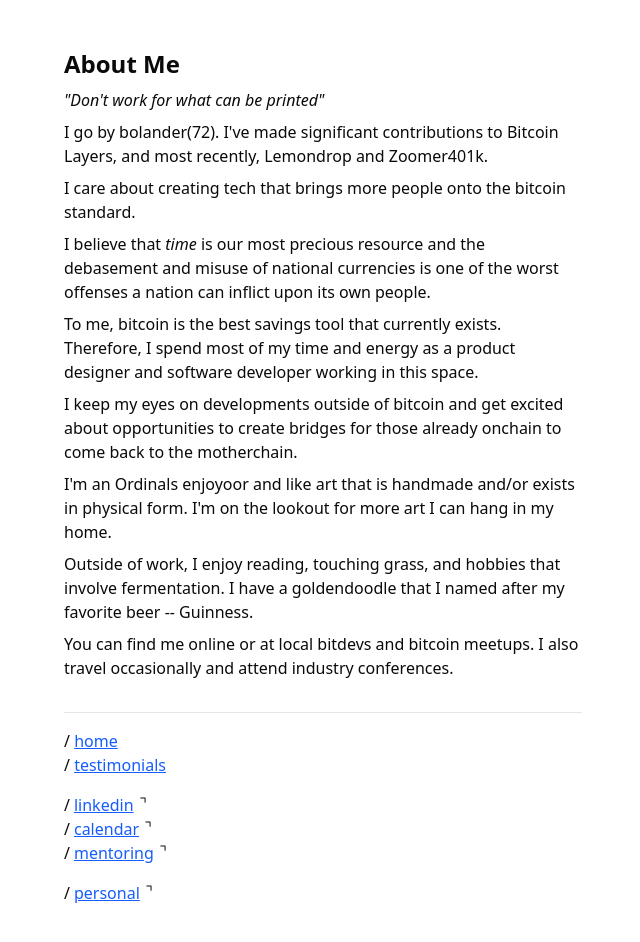
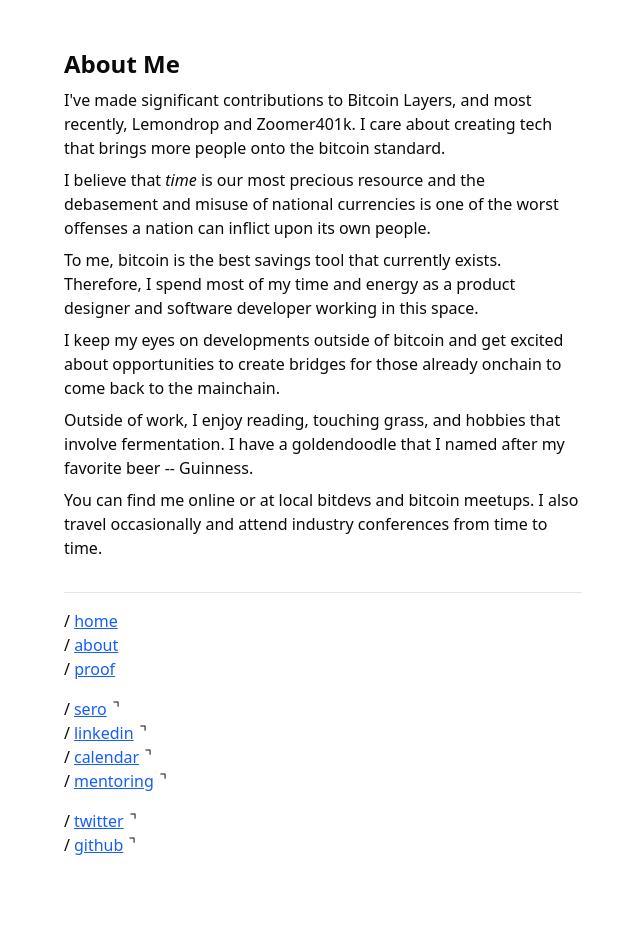
Before and after one commit to bolander72/boland.co, an Astro site: page /about in a window 1280 px wide. Shown: the whole page, without its empty margins (317-957 px from the left). After the commit the page ends 905 px from the top, so only its background shows below. Built offline with nearby package versions, Linux system fonts and the light colour scheme; Astro itself is replaced by a stand-in of ours.

Commit message:
Update links

```diff
--- a/src/layouts/Layout.astro
+++ b/src/layouts/Layout.astro
@@ -72,9 +72,18 @@ const {
             <div class="flex flex-col gap-4 w-full">
                 <div class="flex flex-col">
                     <span>/ <a href="/">home</a></span>
-                    <span>/ <a href="/testimonials">testimonials</a></span>
+                    <span>/ <a href="/about">about</a></span>
+                    <span>/ <a href="/proof">proof</a></span>
                 </div>
                 <div class="flex flex-col">
+                    <span class="flex items-start gap-1"
+                        >/ <a
+                            href="https://se.ro/profile/97d18738-41e8-4f70-996b-db9efeb72a2c"
+                            target="_blank">sero</a
+                        ><ChevronRightIcon
+                            className="size-3 rotate-315"
+                        /></span
+                    >
                     <span class="flex items-start gap-1"
                         >/ <a
                             href="https://linkedin.com/in/bolander72/"
@@ -102,7 +111,16 @@ const {
                 </div>
                 <div class="flex flex-col">
                     <span class="flex items-start gap-1"
-                        >/ <a href="https://7d2.net" target="_blank">personal</a
+                        >/ <a href="https://x.com/bolander72" target="_blank"
+                            >twitter</a
+                        ><ChevronRightIcon
+                            className="size-3 rotate-315"
+                        /></span
+                    >
+                    <span class="flex items-start gap-1"
+                        >/ <a
+                            href="https://github.com/bolander72"
+                            target="_blank">github</a
                         ><ChevronRightIcon
                             className="size-3 rotate-315"
                         /></span
--- a/src/pages/about.astro
+++ b/src/pages/about.astro
@@ -6,14 +6,10 @@ import Layout from "@/layouts/Layout.astro";
     <main class="space-y-4">
         <section class="space-y-2">
             <h1>About Me</h1>
-            <p class="italic">"Don't work for what can be printed"</p>
             <p>
-                I go by bolander(72). I've made significant contributions to
-                Bitcoin Layers, and most recently, Lemondrop and Zoomer401k.
-            </p>
-            <p>
-                I care about creating tech that brings more people onto the
-                bitcoin standard.
+                I've made significant contributions to Bitcoin Layers, and most
+                recently, Lemondrop and Zoomer401k. I care about creating tech
+                that brings more people onto the bitcoin standard.
             </p>
             <p>
                 I believe that <i>time </i> is our most precious resource and the
@@ -28,12 +24,7 @@ import Layout from "@/layouts/Layout.astro";
             <p>
                 I keep my eyes on developments outside of bitcoin and get
                 excited about opportunities to create bridges for those already
-                onchain to come back to the motherchain.
-            </p>
-            <p>
-                I'm an Ordinals enjoyoor and like art that is handmade and/or
-                exists in physical form. I'm on the lookout for more art I can
-                hang in my home.
+                onchain to come back to the mainchain.
             </p>
             <p>
                 Outside of work, I enjoy reading, touching grass, and hobbies
@@ -42,7 +33,8 @@ import Layout from "@/layouts/Layout.astro";
             </p>
             <p>
                 You can find me online or at local bitdevs and bitcoin meetups.
-                I also travel occasionally and attend industry conferences.
+                I also travel occasionally and attend industry conferences from
+                time to time.
             </p>
         </section>
     </main>
--- a/src/pages/index.astro
+++ b/src/pages/index.astro
@@ -11,7 +11,10 @@ import Layout from "@/layouts/Layout.astro";
                 <p>Working with big orgs and early-stage teams.</p>
                 <p>Quality products, good UX, and sustainable code.</p>
             </div>
-            <!-- <a href="/about">read more</a> -->
+            <div>
+                <p>Created and led by Michael Boland.</p>
+                <a href="/about">about me</a>
+            </div>
         </section>
 
         <section class="space-y-2">
@@ -30,7 +33,7 @@ import Layout from "@/layouts/Layout.astro";
                 <p><i>Mainline</i>, ai-powered crypto trading.</p>
                 <p><i>Fold</i>, bitcoin financial services.</p>
             </div>
-            <a href="/testimonials">testimonials</a>
+            <a href="/proof">proof</a>
         </section>
 
         <!-- <section class="space-y-2">
--- a/src/pages/testimonials.astro
+++ b/src/pages/proof.astro
@@ -51,7 +51,7 @@ const testimonials = [
 <Layout>
     <main class="space-y-4">
         <section class="space-y-2">
-            <h1>Testimonials</h1>
+            <h1>Proof (some kind words)</h1>
             <div class="flex flex-col gap-0">
                 {
                     testimonials.map((testimonial, index) => (
```
